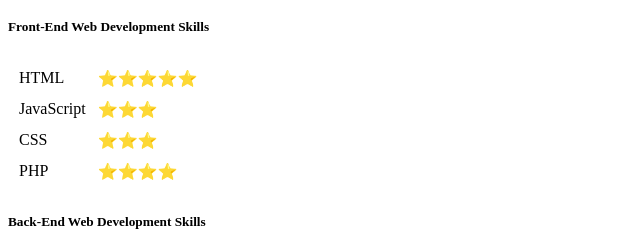
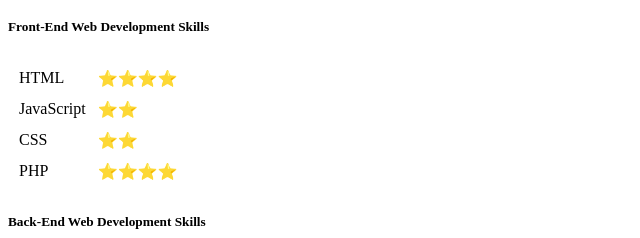
Before and after one commit to AnaReineke/CV, a plain HTML site: page index.html in a window 1280 px wide. Shown: the part 1176-1414 px from the top of the page, 0-640 px from the left. Drawn offline with Linux system fonts and the light colour scheme.

Commit message:
Update index.html

```diff
--- a/index.html
+++ b/index.html
@@ -9,7 +9,9 @@
 <body>
   <table cellspacing="20">
     <tr>
-      <td><img src="mua.png" alt="Ana's profile picture"></td>
+      <td><img src="Ana2.jpg" alt="Ana's Proile Picture" width="200" height="300">
+      </td>
+
       <td>
         <h2>Maricica Ana (Buca) Reineke</h2>
         </p>
@@ -111,7 +113,7 @@
     <li>Epidemiology Evidence-Based</li>
     <li> Key Standards Hlth Care Indus</li>
     <li> Leadership Health Profession</li>
-    <li><a href="https://mayoclinic.udemy.com/course/the-complete-web-development-bootcamp/learn/lecture/12287450#overview">The Complete Web Developent Bootcamp</a></li>
+    <li><a href="https://www.udemy.com/course/the-complete-web-development-bootcamp/?data_h=BUAecVdUTHQ%3D&deal_code=1812GIFTINGB&utm_source=adwords&utm_medium=udemyads&utm_campaign=DSA_Catchall_la.EN_cc.US&utm_content=deal4584&utm_term=_._ag_95911180068_._ad_436653296108_._kw__._de_c_._dm__._pl__._ti_aud-564043582702%3Adsa-406594358574_._li_9011484_._pd__._&matchtype=b&gclid=CjwKCAjw2uf2BRBpEiwA31VZj_VaZ_zzqnSnS6cSv1zQpthP2H1R8Lo7-l7SLKsfGkm45t5rF-CgnxoCeb8QAvD_BwE">The Complete Web Developent Bootcamp</a></li>
     <li>Front-End Web Development including (HTML 5, CSS 3, Bootstrap 4, Javascript ES6, DOM Manipulation, jQuery, Bash Command Line, Git, GitHub and Version Control)
     <li>Backend Web Development including (Backend Web Development, Node.js, NPM, Express.js, EJS, REST, APIs, Databases SQL, MongoDB, Mongoose, Authentication, Firebase, React.js, React Hooks, Web Design, Deployment with GitHub Pages, Heroku and
       MongoDB Atlas</li>
@@ -122,15 +124,15 @@
   <table cellspacing="10">
     <tr>
       <td>HTML</td>
-      <td>⭐⭐⭐⭐⭐</td>
+      <td>⭐⭐⭐⭐</td>
     </tr>
     <tr>
       <td>JavaScript</td>
-      <td>⭐⭐⭐</td>
+      <td>⭐⭐</td>
     </tr>
     <tr>
       <td>CSS</td>
-      <td>⭐⭐⭐</td>
+      <td>⭐⭐</td>
     </tr>
     <tr>
       <td>PHP</td>
```
